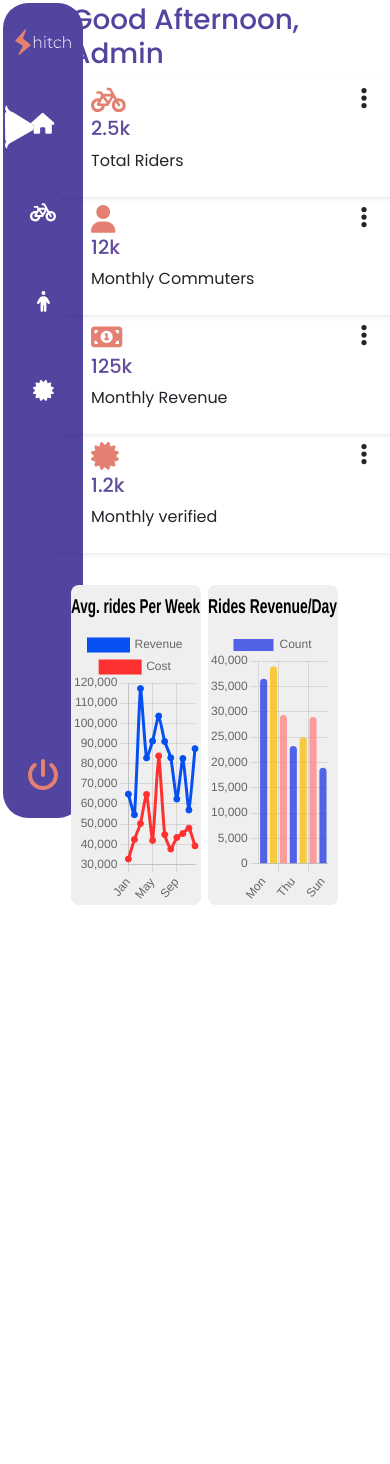
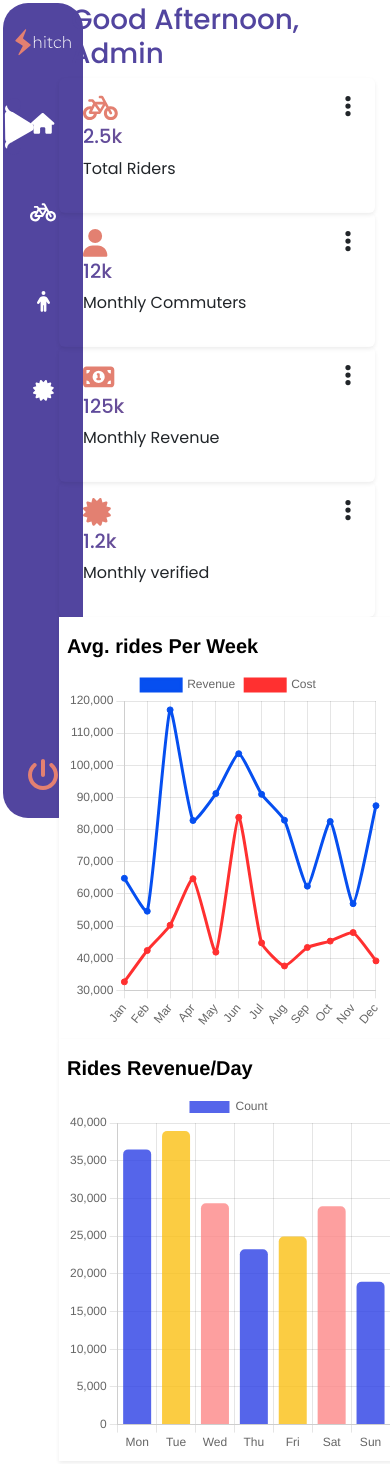
Before and after one commit to wingled22/pagyeonjaFrontEnd, a React (Vite) app: page /home in a window 390 px wide. Before the commit the page ends 908 px from the top, so only its background shows below. Built offline with nearby package versions, Linux system fonts and the light colour scheme.

Commit message:
Adjusted the responsiveness of the charts

```diff
--- a/src/assets/css/Charts.css
+++ b/src/assets/css/Charts.css
@@ -18,9 +18,9 @@
 }
 
 .revenueCard {
-  margin-top: 32px;
-  width: 41%;
-  height: 20rem;
+  /* margin-top: 32px; */
+  /* width: ; */
+  height: 50vh;
 }
 
 .customerCard {
--- a/src/assets/css/NavigationBar.css
+++ b/src/assets/css/NavigationBar.css
@@ -2,7 +2,7 @@
   background: #52459f;
   min-width: 5rem;
   max-width: 5.5%;
-  height: 96.5vh;
+  height: 96.5dvh;
   border-radius: 25px;
 }
 
--- a/src/components/Homepage/Charts.jsx
+++ b/src/components/Homepage/Charts.jsx
@@ -2,7 +2,8 @@ import React from "react";
 import { Chart as ChartJS, defaults } from "chart.js/auto";
 import { Bar, Doughnut, Line } from "react-chartjs-2";
 
-import '../../assets/css/Charts.css';
+import "../../assets/css/Charts.css";
+import { Col, Row } from "reactstrap";
 
 const revenueData = [
   {
@@ -23,48 +24,48 @@ const revenueData = [
   {
     label: "Apr",
     revenue: 82830,
-    cost: 64731
+    cost: 64731,
   },
   {
     label: "May",
     revenue: 91208,
-    cost: 41893
+    cost: 41893,
   },
   {
     label: "Jun",
     revenue: 103609,
-    cost: 83809
+    cost: 83809,
   },
   {
     label: "Jul",
     revenue: 90974,
-    cost: 44772
+    cost: 44772,
   },
   {
     label: "Aug",
     revenue: 82919,
-    cost: 37590
+    cost: 37590,
   },
   {
     label: "Sep",
     revenue: 62407,
-    cost: 43349
+    cost: 43349,
   },
   {
     label: "Oct",
     revenue: 82528,
-    cost: 45324
+    cost: 45324,
   },
   {
     label: "Nov",
     revenue: 56979,
-    cost: 47978
+    cost: 47978,
   },
   {
     label: "Dec",
     revenue: 87436,
-    cost: 39175
-  }
+    cost: 39175,
+  },
 ];
 
 const sourceData = [
@@ -96,8 +97,6 @@ const sourceData = [
     label: "Sun",
     value: 18945,
   },
-
-
 ];
 
 defaults.maintainAspectRatio = false;
@@ -107,11 +106,18 @@ defaults.plugins.title.display = true;
 defaults.plugins.title.align = "start";
 defaults.plugins.title.font.size = 20;
 defaults.plugins.title.color = "black";
+// defaults.backgroundColor = "white";
 
- const Charts = () => {
+const Charts = () => {
   return (
-    <div className="Chartm">
-      <div className="dataCard revenueCard">
+    <Row className="">
+      <Col
+        md={6}
+        lg={6}
+        sm={8}
+        className="revenueCard shadow-sm p-2"
+        style={{ background: "white" }}
+      >
         <Line
           data={{
             labels: revenueData.map((data) => data.label),
@@ -143,9 +149,15 @@ defaults.plugins.title.color = "black";
             },
           }}
         />
-      </div>
+      </Col>
 
-      <div className="dataCard customerCard">
+      <Col
+        md={6}
+        lg={6}
+        sm={8}
+        className="revenueCard shadow-sm p-2"
+        style={{ background: "white" }}
+      >
         <Bar
           data={{
             labels: sourceData.map((data) => data.label),
@@ -170,8 +182,8 @@ defaults.plugins.title.color = "black";
             },
           }}
         />
-      </div>
-    </div>
+      </Col>
+    </Row>
   );
 };
 export default Charts;
--- a/src/components/Homepage/cards/CardItem.jsx
+++ b/src/components/Homepage/cards/CardItem.jsx
@@ -10,10 +10,10 @@ import {
 } from "@fortawesome/free-solid-svg-icons";
 import { Row, Col } from "reactstrap";
 
-const CardTotalRider = ({ cardIcon, text, numericText }) => {
+const CardItem = ({ cardIcon, text, numericText }) => {
   return (
     <>
-      <Row className="shadow-sm rounded justify-content-center align-items-center p-2">
+      <Row className="shadow-sm rounded justify-content-center align-items-center py-3 w-100 w-md-75">
         <Row className="w-100">
           <Col className="text-left">
             <Icon
@@ -44,4 +44,4 @@ const CardTotalRider = ({ cardIcon, text, numericText }) => {
   );
 };
 
-export default CardTotalRider;
+export default CardItem;
```
